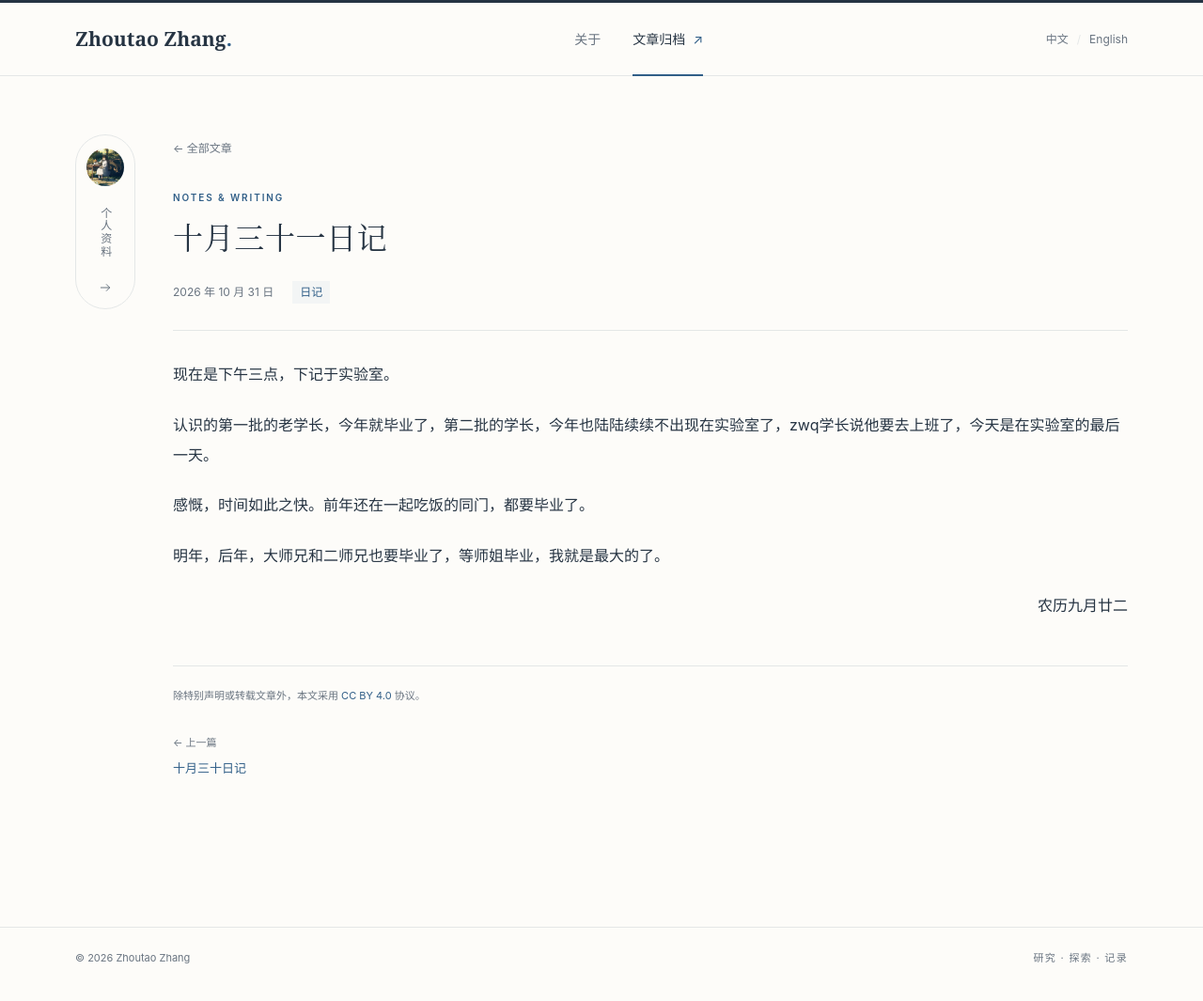
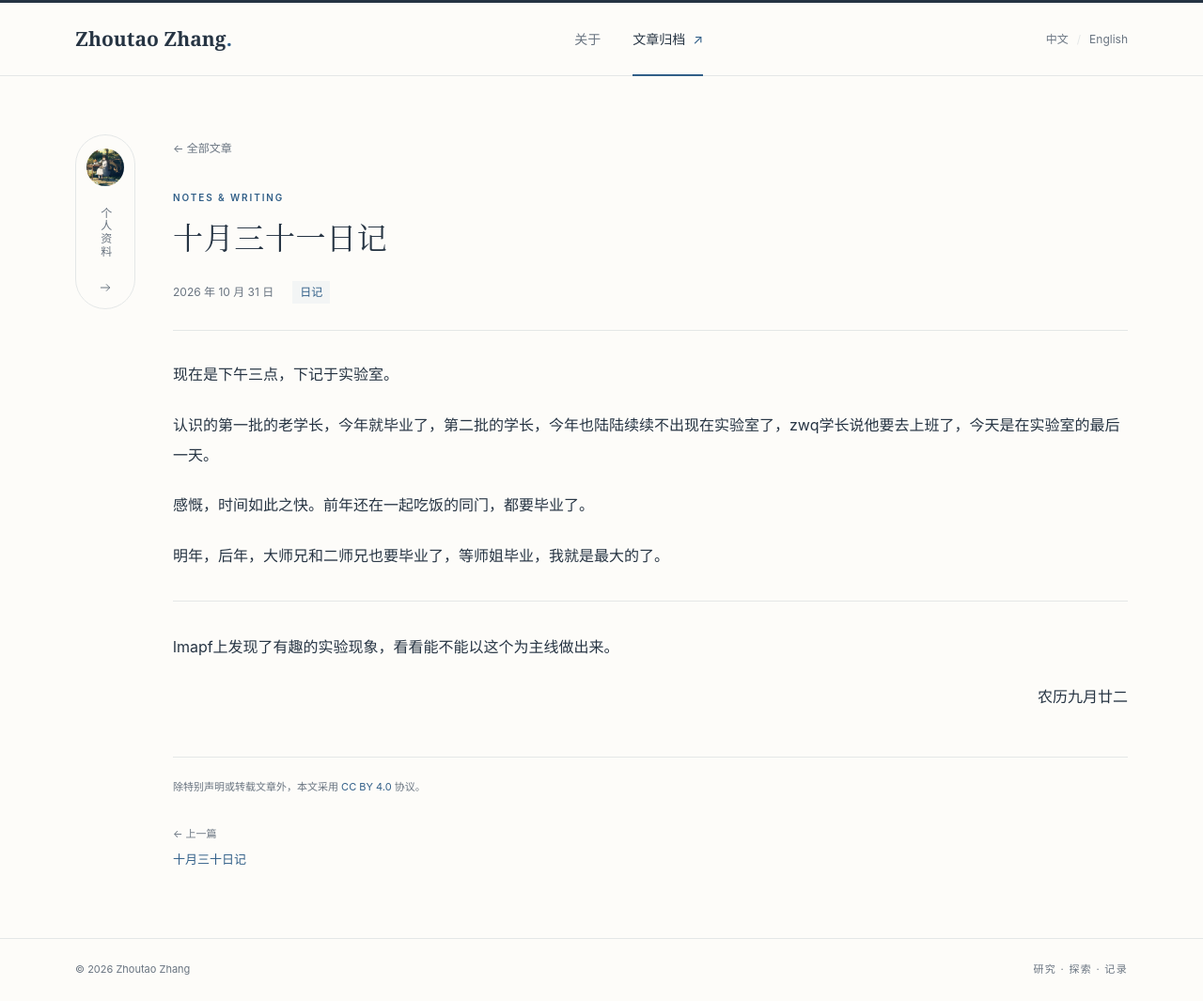
Before and after one commit to DuneArrakis/DuneArrakis.github.io, a Jekyll site: the page built from _posts/2026-10-31-十月三十一日记.md, in a window 1280 px wide and 1065 px high. Shown: the whole window at 94% size. Built offline with Jekyll 4.4.1, drawn with Linux system fonts in a browser that asks for light colours.

Commit message:
auto commit

```diff
--- a/_posts/2026-10-31-十月三十一日记.md
+++ b/_posts/2026-10-31-十月三十一日记.md
@@ -3,9 +3,7 @@ title: 十月三十一日记
 tags:
 
 - 日记
-
 ---
-
 现在是下午三点，下记于实验室。
 
 认识的第一批的老学长，今年就毕业了，第二批的学长，今年也陆陆续续不出现在实验室了，zwq学长说他要去上班了，今天是在实验室的最后一天。
@@ -14,4 +12,8 @@ tags:
 
 明年，后年，大师兄和二师兄也要毕业了，等师姐毕业，我就是最大的了。
 
+---
+
+lmapf上发现了有趣的实验现象，看看能不能以这个为主线做出来。
+
 <p align="right">农历九月廿二</p>
```
